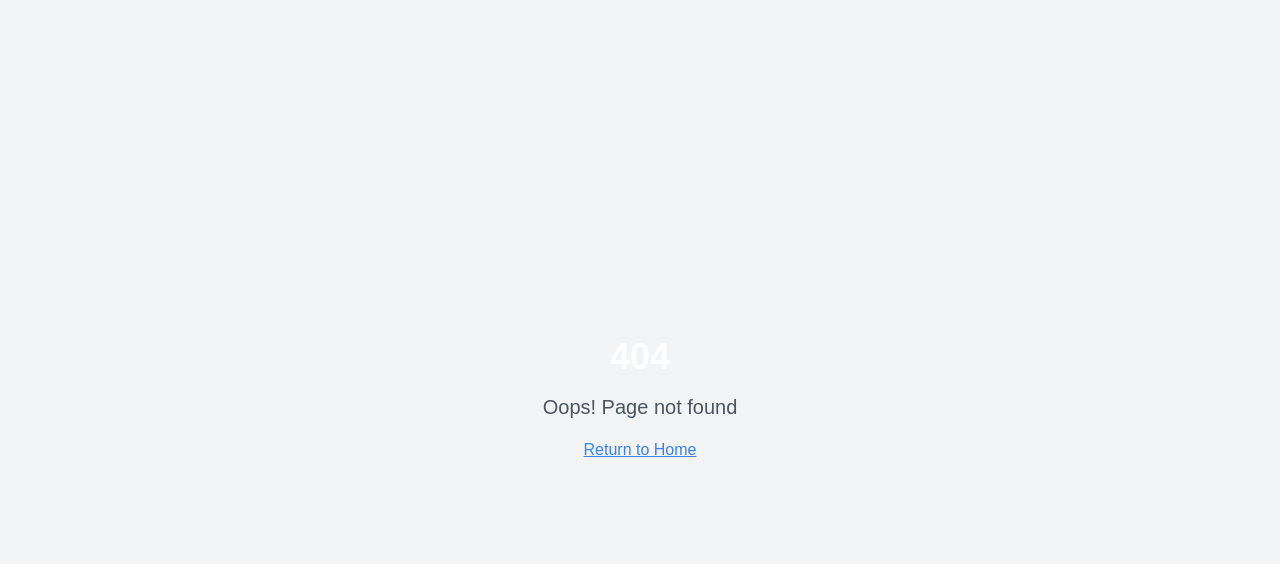
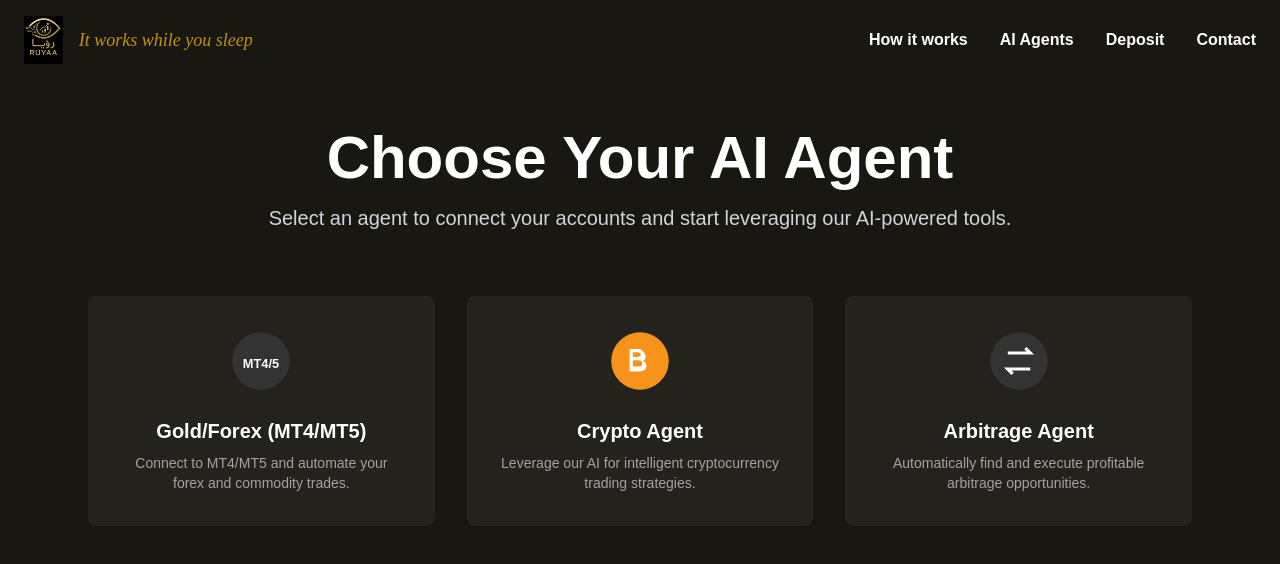
Before and after one commit to grooosy/ruyaa-capital-ai, a React (Vite) app: page /agents in a window 1280 px wide. Before the commit this address had no page. Shown: the top 564 px of the page. Built offline with nearby package versions, Linux system fonts and the light colour scheme.

Commit message:
feat: Add Agents page and navigation
Implement a new Agents page accessible via the top navigation bar. This page displays three clickable cards for Gold/Forex, Crypto, and Arbitrage agents, using SVG logos and a dark theme with gold hover effects.

```diff
--- a/src/App.tsx
+++ b/src/App.tsx
@@ -1,9 +1,11 @@
+
 import { Toaster } from "@/components/ui/toaster";
 import { Toaster as Sonner } from "@/components/ui/sonner";
 import { TooltipProvider } from "@/components/ui/tooltip";
 import { QueryClient, QueryClientProvider } from "@tanstack/react-query";
 import { BrowserRouter, Routes, Route } from "react-router-dom";
 import Index from "./pages/Index";
+import AgentsPage from "./pages/AgentsPage";
 import NotFound from "./pages/NotFound";
 
 const queryClient = new QueryClient();
@@ -16,6 +18,7 @@ const App = () => (
       <BrowserRouter>
         <Routes>
           <Route path="/" element={<Index />} />
+          <Route path="/agents" element={<AgentsPage />} />
           {/* ADD ALL CUSTOM ROUTES ABOVE THE CATCH-ALL "*" ROUTE */}
           <Route path="*" element={<NotFound />} />
         </Routes>
--- /dev/null
+++ b/src/components/AgentSelectionCard.tsx
@@ -0,0 +1,25 @@
+
+import React from 'react';
+import { Link } from 'react-router-dom';
+import { Card } from '@/components/ui/card';
+
+interface AgentSelectionCardProps {
+  title: string;
+  description: string;
+  logoSrc: string;
+  href: string;
+}
+
+const AgentSelectionCard: React.FC<AgentSelectionCardProps> = ({ title, description, logoSrc, href }) => {
+  return (
+    <Link to={href} className="block group h-full">
+      <Card className="bg-card border-neutral-800/50 h-full p-8 flex flex-col items-center justify-center text-center transition-all duration-300 hover:border-gold/50 hover:shadow-gold-glow cursor-pointer">
+        <img src={logoSrc} alt={`${title} logo`} className="w-16 h-16 mb-6" />
+        <h3 className="text-xl font-bold text-white mb-2 group-hover:text-gold transition-colors">{title}</h3>
+        <p className="text-neutral-400 text-sm">{description}</p>
+      </Card>
+    </Link>
+  );
+};
+
+export default AgentSelectionCard;
--- a/src/components/Navbar.tsx
+++ b/src/components/Navbar.tsx
@@ -1,4 +1,6 @@
+
 import React from "react";
+import { Link } from "react-router-dom";
 import {
   Dialog,
   DialogContent,
@@ -48,10 +50,10 @@ const Navbar: React.FC = () => {
           <span className="text-lg font-playfair italic text-gold/90 hidden lg:block">It works while you sleep</span>
         </div>
         <div className="hidden md:flex items-center space-x-8">
-            <a href="#ai" className="hover:text-green transition-colors font-semibold">How it works</a>
-            <a href="#ai" className="hover:text-gold transition-colors font-semibold">AI Agents</a>
-            <a href="#deposit" className="hover:text-green transition-colors font-semibold">Deposit</a>
-            <a href="#footer" className="hover:text-gold transition-colors font-semibold">Contact</a>
+            <a href="/#ai" className="hover:text-green transition-colors font-semibold">How it works</a>
+            <Link to="/agents" className="hover:text-gold transition-colors font-semibold">AI Agents</Link>
+            <a href="/#deposit" className="hover:text-green transition-colors font-semibold">Deposit</a>
+            <a href="/#footer" className="hover:text-gold transition-colors font-semibold">Contact</a>
         </div>
       </nav>
     </header>
--- /dev/null
+++ b/src/pages/AgentsPage.tsx
@@ -0,0 +1,60 @@
+
+import React from 'react';
+import Navbar from '@/components/Navbar';
+import AgentSelectionCard from '@/components/AgentSelectionCard';
+import ParticleBackground from '@/components/ParticleBackground';
+
+const agents = [
+  {
+    title: 'Gold/Forex (MT4/MT5)',
+    description: 'Connect to MT4/MT5 and automate your forex and commodity trades.',
+    logoSrc: '/logos/mt4mt5.svg',
+    href: '#',
+  },
+  {
+    title: 'Crypto Agent',
+    description: 'Leverage our AI for intelligent cryptocurrency trading strategies.',
+    logoSrc: '/logos/btc-official.svg',
+    href: '#',
+  },
+  {
+    title: 'Arbitrage Agent',
+    description: 'Automatically find and execute profitable arbitrage opportunities.',
+    logoSrc: '/logos/arbitrage.svg',
+    href: '#',
+  },
+];
+
+const AgentsPage: React.FC = () => {
+  return (
+    <div className="relative min-h-screen bg-bg">
+      <ParticleBackground />
+      <Navbar />
+      <main className="pt-32 pb-20 w-full">
+        <section className="w-full max-w-6xl mx-auto px-6">
+          <div className="text-center mb-16">
+            <h1 className="text-5xl lg:text-6xl font-bold text-white mb-4">
+              Choose Your AI Agent
+            </h1>
+            <p className="text-xl text-gray-300 max-w-3xl mx-auto">
+              Select an agent to connect your accounts and start leveraging our AI-powered tools.
+            </p>
+          </div>
+          <div className="grid md:grid-cols-3 gap-8">
+            {agents.map((agent) => (
+              <AgentSelectionCard
+                key={agent.title}
+                title={agent.title}
+                description={agent.description}
+                logoSrc={agent.logoSrc}
+                href={agent.href}
+              />
+            ))}
+          </div>
+        </section>
+      </main>
+    </div>
+  );
+};
+
+export default AgentsPage;
```
Also changed, not shown: public/logos/arbitrage.svg (added), public/logos/mt4mt5.svg (added).
